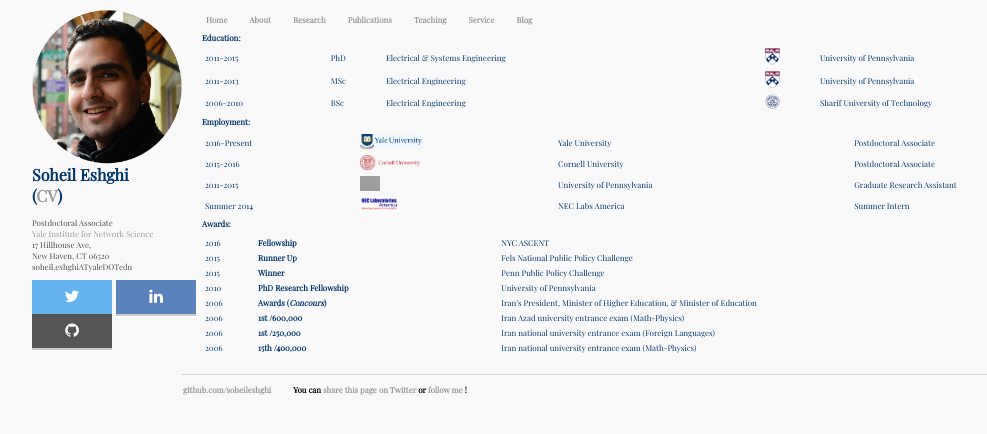
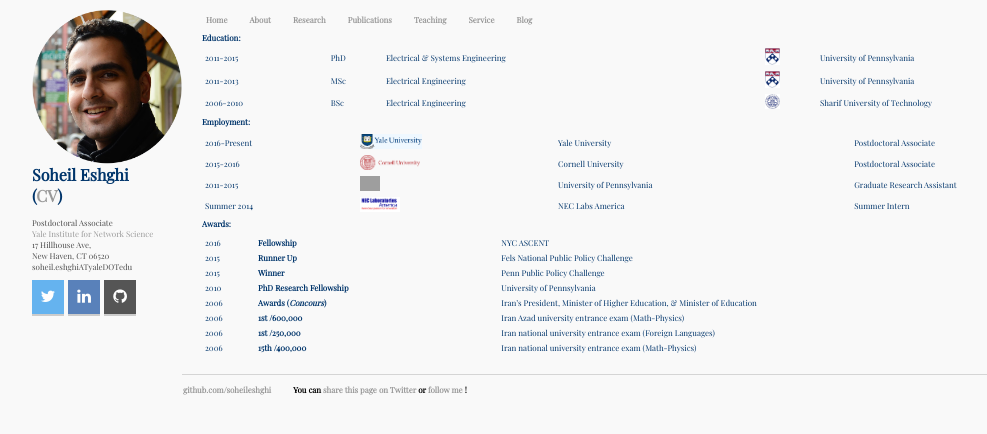
Before and after one commit to SoheilEshghi/SoheilEshghi.github.io, a Jekyll site: the page built from index.html, in a window 1280 px wide. Shown: the top 434 px of the page, without its empty margins (42-1029 px from the left). Built offline with Jekyll 4.4.1, drawn with Linux system fonts in a browser that asks for light colours; nearby versions of some CDN libraries; grey boxes are pictures that could not be loaded.

Commit message:
button sizes

```diff
--- a/css/main.css
+++ b/css/main.css
@@ -93,7 +93,7 @@ ul.posts li {
     color: #ffffff;
     border: none;
     padding: 0.5em;
-    width: 4em;
+    width: 1em;
     opacity: 0.9;
     box-shadow: 0 2px 0 0 rgba(0,0,0,0.2);
     outline: none;
```
